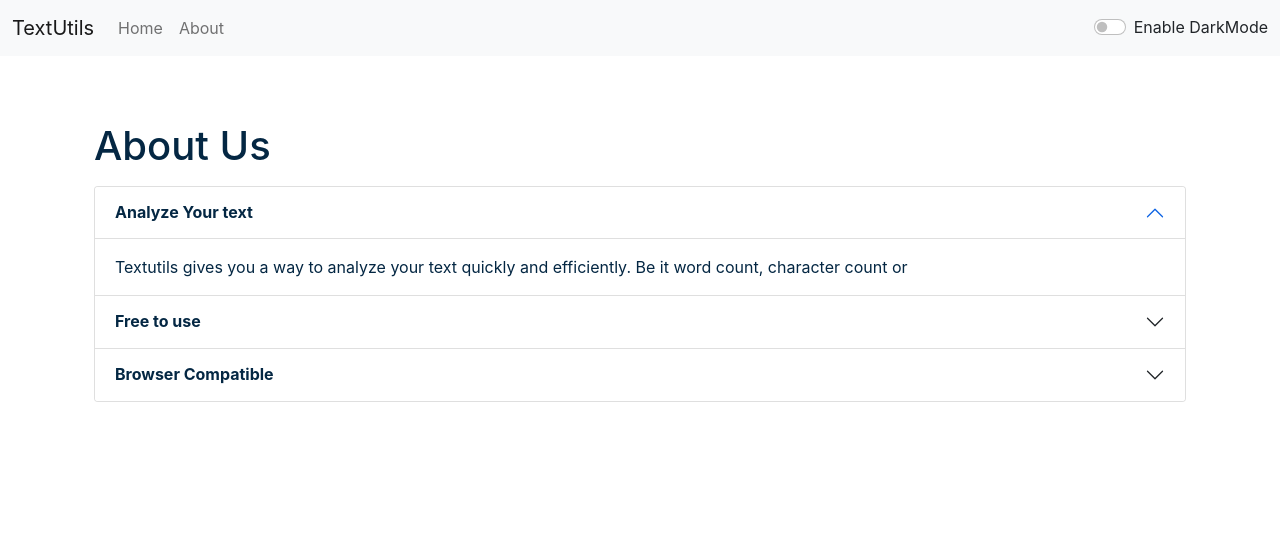
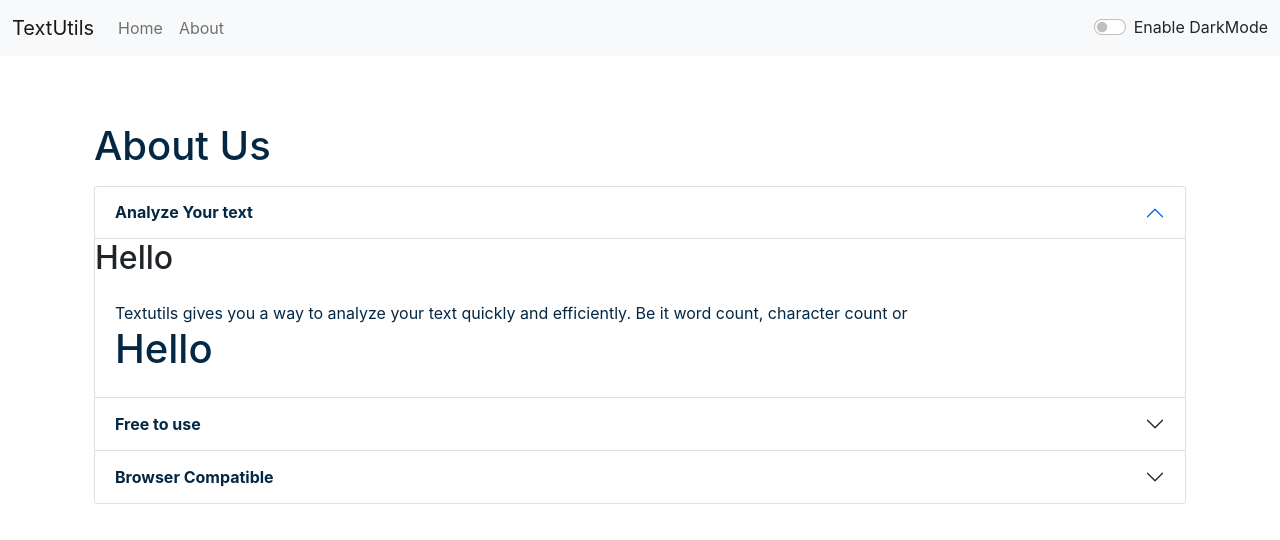
Before and after one commit to imayursaini/textutil, a React (Create React App) app: page /about in a window 1280 px wide. Shown: the top 540 px of the page. Built offline with nearby package versions, Linux system fonts and the light colour scheme.

Commit message:
Finalupdate1.1

```diff
--- a/src/components/About.js
+++ b/src/components/About.js
@@ -11,6 +11,8 @@
         backgroundColor: props.mode ==='dark'?'rgb(36 74 104)':'white',
     }
 
+
+
     return (
         <div className="container">
             <h1 className="my-3" style={{color: props.mode ==='dark'?'white':'#042743'}}>About Us</h1>
@@ -20,11 +22,12 @@
                     <button className="accordion-button" type="button" style={myStyle} data-bs-toggle="collapse" data-bs-target="#collapseOne" aria-expanded="true" aria-controls="collapseOne">
                     <strong>Analyze Your text </strong>
                     </button>
+                    <h2>Hello </h2>
                     </h2>
                     <div id="collapseOne" className="accordion-collapse collapse show" aria-labelledby="headingOne" data-bs-parent="#accordionExample">
                     <div className="accordion-body" style={myStyle}>
                     Textutils gives you a way to analyze your text quickly and efficiently. Be it word count, character count or
-
+<h1>Hello</h1>
                     </div>
                     </div>
                 </div>
```
